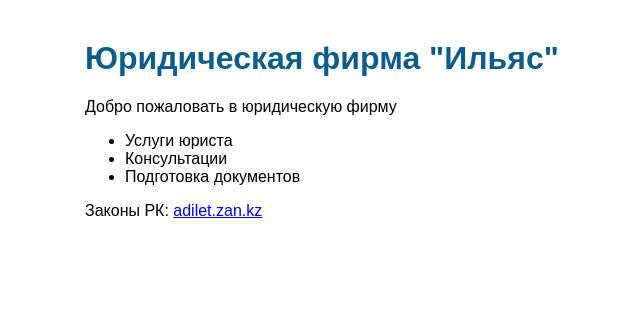
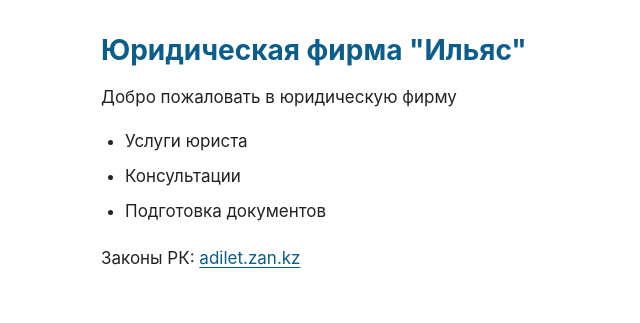
Before and after one commit to KillerPain/killerpain.github.io, a plain HTML site: page index.html in a window 1280 px wide. Shown: the whole page, without its empty margins (205-845 px from the left). Drawn offline with Linux system fonts and the light colour scheme.

Commit message:
Changed Styling to style.css

```diff
--- a/index.html
+++ b/index.html
@@ -4,17 +4,7 @@
         <meta charset="UTF-8" />
         <meta name="viewport" content="width=device-width, initial-scale=1.0" />
         <title>Юридическая фирма "Ильяс"</title>
-        <style>
-            body {
-                font-family: Arial, sans-serif;
-                max-width: 700px;
-                margin: 40px auto;
-                padding: 0 16px;
-            }
-            h1 {
-                color: #0b5e8c;
-            }
-        </style>
+        <link rel="stylesheet" href="style.css" />
     </head>
     <body>
         <h1>Юридическая фирма "Ильяс"</h1>
--- /dev/null
+++ b/style.css
@@ -0,0 +1,62 @@
+*,
+*::before,
+*::after {
+    box-sizing: border-box;
+}
+
+body {
+    max-width: 700px;
+    margin: 0 auto;
+    padding: 32px 16px;
+    font-family: -apple-system, BlinkMacSystemFont, "Segoe UI", Roboto, Oxygen, Ubuntu, Cantarell, "Helvetica Neue", Arial, sans-serif;
+    font-size: 17px;
+    line-height: 1.6;
+    color: #222222;
+    background-color: #ffffff;
+    -webkit-text-size-adjust: 100%;
+}
+
+h1 {
+    color: #0b5e8c;
+    font-size: 1.75rem;
+    line-height: 1.3;
+    margin-top: 0;
+    margin-bottom: 16px;
+}
+
+p {
+    margin-top: 0;
+    margin-bottom: 16px;
+}
+
+ul {
+    margin-top: 0;
+    margin-bottom: 20px;
+    padding-left: 24px;
+}
+
+li {
+    margin-bottom: 8px;
+}
+
+a {
+    color: #0b5e8c;
+    text-decoration: underline;
+    text-underline-offset: 3px;
+}
+
+a:hover,
+a:focus {
+    color: #074567;
+}
+
+@media (max-width: 480px) {
+    body {
+        padding: 20px 16px;
+        font-size: 16px;
+    }
+
+    h1 {
+        font-size: 1.5rem;
+    }
+}
```
